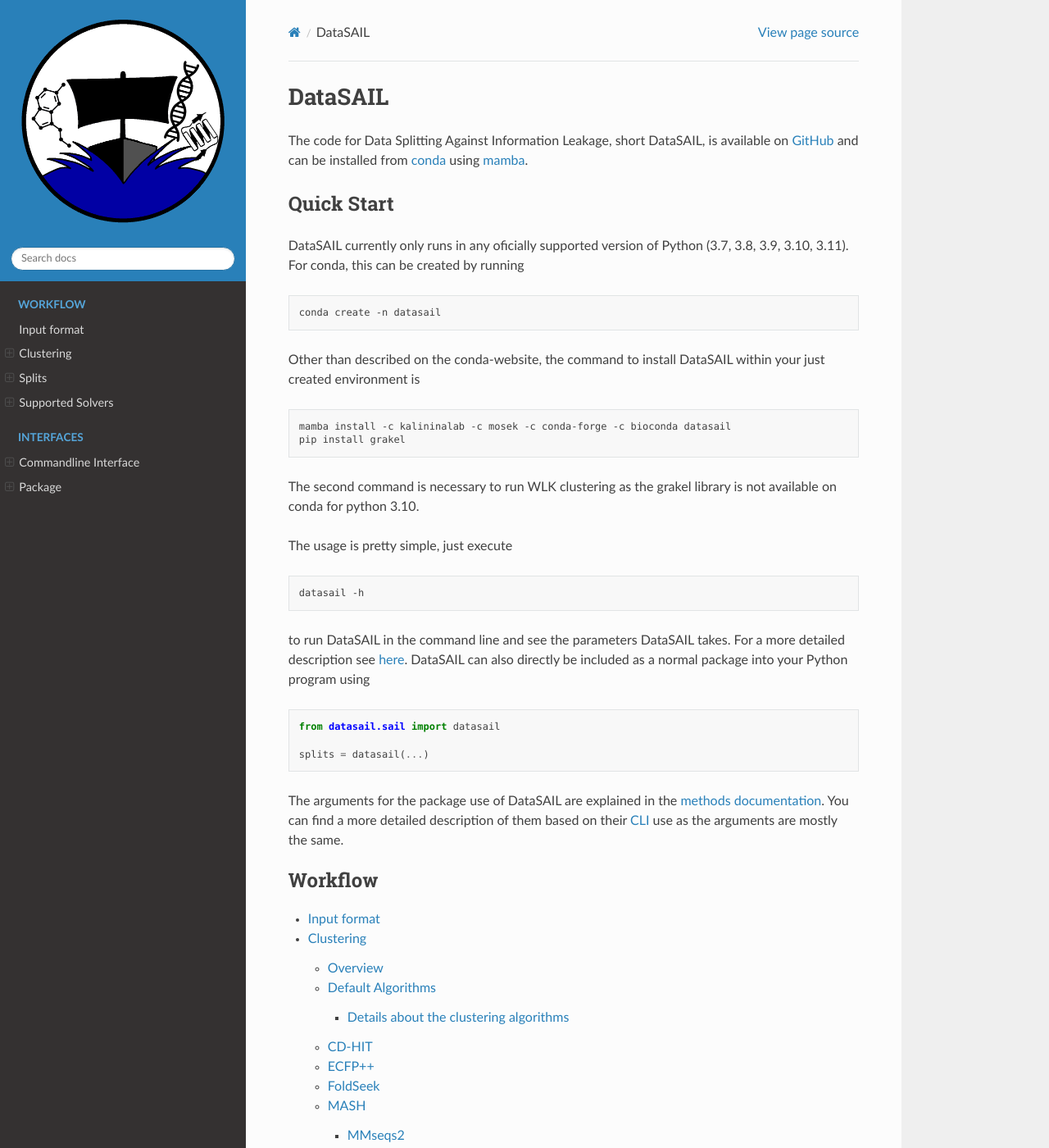
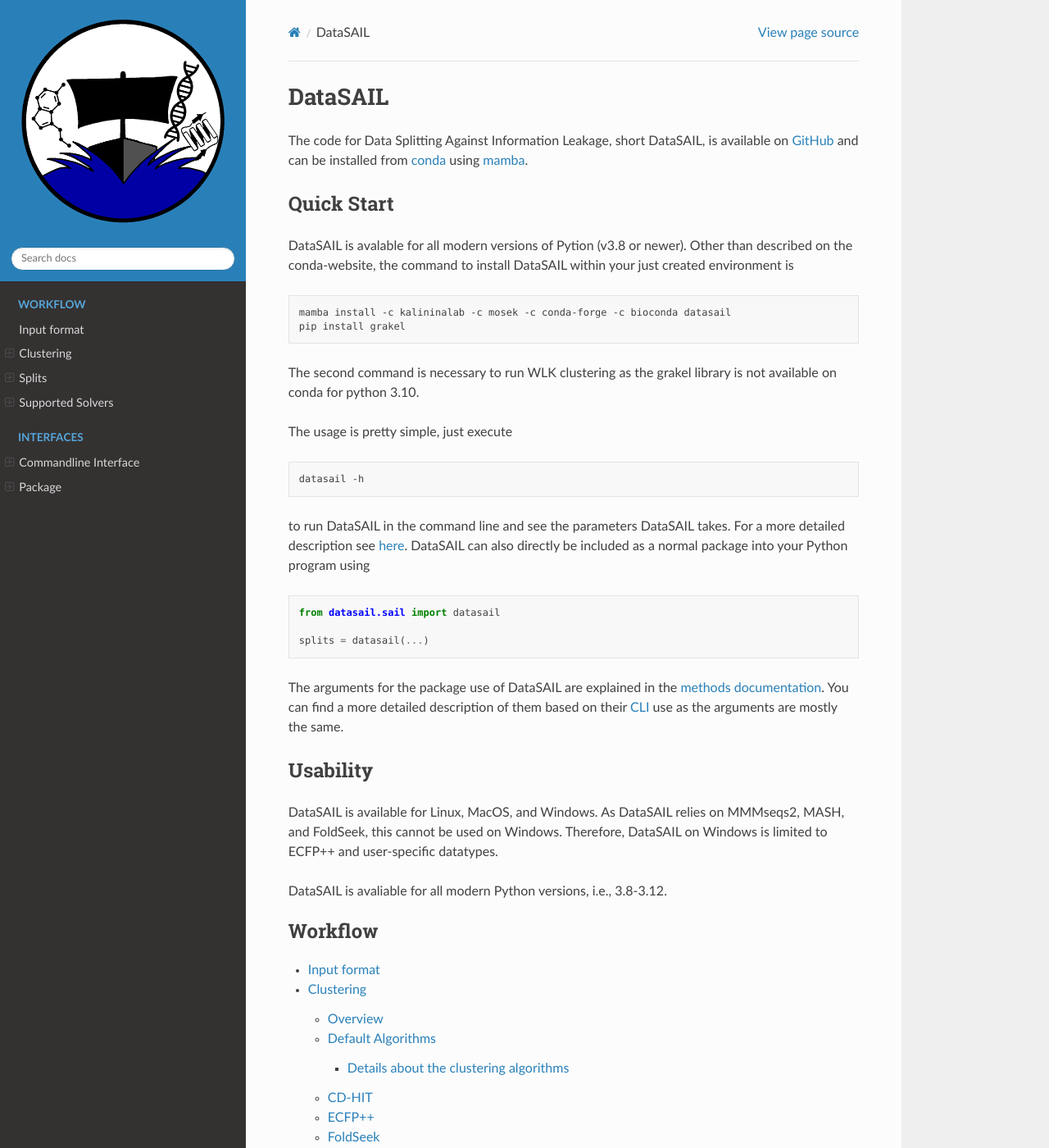
Before and after one commit to kalininalab/DataSAIL, a Sphinx documentation site: the page built from docs/index.rst, in a window 1280 px wide and 1400 px high. Shown: the whole window at 82% size. Built offline with Sphinx 7.4.7 and the Read the Docs theme 2.0.0, drawn with Linux system fonts in a browser that asks for light colours; pages that are not in the unit, such as notebooks, are missing from menus.

```diff
--- a/docs/index.rst
+++ b/docs/index.rst
@@ -10,14 +10,8 @@ The code for Data Splitting Against Information Leakage, short DataSAIL, is avai
 Quick Start
 ===========
 
-DataSAIL currently only runs in any oficially supported version of Python (3.7, 3.8, 3.9, 3.10, 3.11). For
-conda, this can be created by running
-
-.. code-block:: shell
-
-    conda create -n datasail
-
-Other than described on the conda-website, the command to install DataSAIL within your just created environment is
+DataSAIL is avalable for all modern versions of Pytion (v3.8 or newer). Other than described on the conda-website,
+the command to install DataSAIL within your just created environment is
 
 .. code-block:: shell
 
@@ -46,6 +40,14 @@ The arguments for the package use of DataSAIL are explained in the :ref:`methods
 You can find a more detailed description of them based on their :ref:`CLI <datasail-cli-label>` use as the
 arguments are mostly the same.
 
+Usability
+=========
+
+DataSAIL is available for Linux, MacOS, and Windows. As DataSAIL relies on MMMseqs2, MASH, and FoldSeek, this cannot
+be used on Windows. Therefore, DataSAIL on Windows is limited to ECFP++ and user-specific datatypes.
+
+DataSAIL is avaliable for all modern Python versions, i.e., 3.8-3.12.
+
 .. toctree::
     :maxdepth: 3
     :caption: Workflow
```
Also changed, not shown: README.md (+6 -6 lines), 6 other files.
